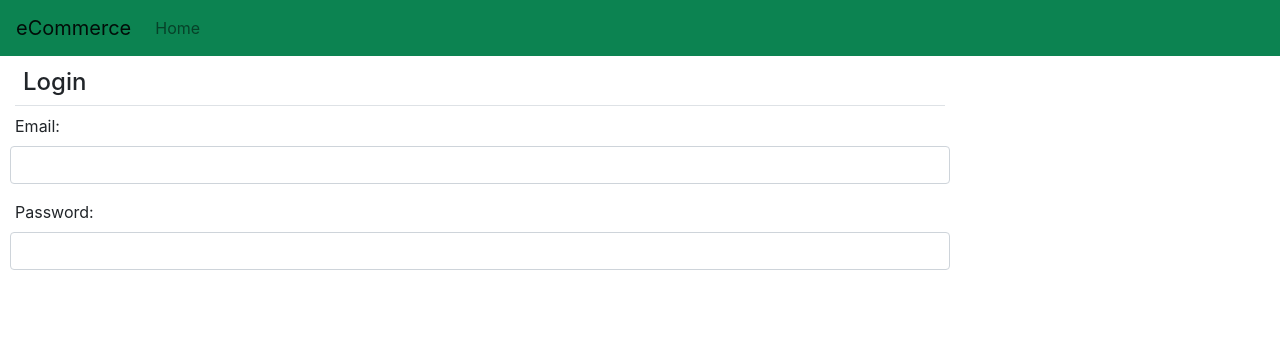
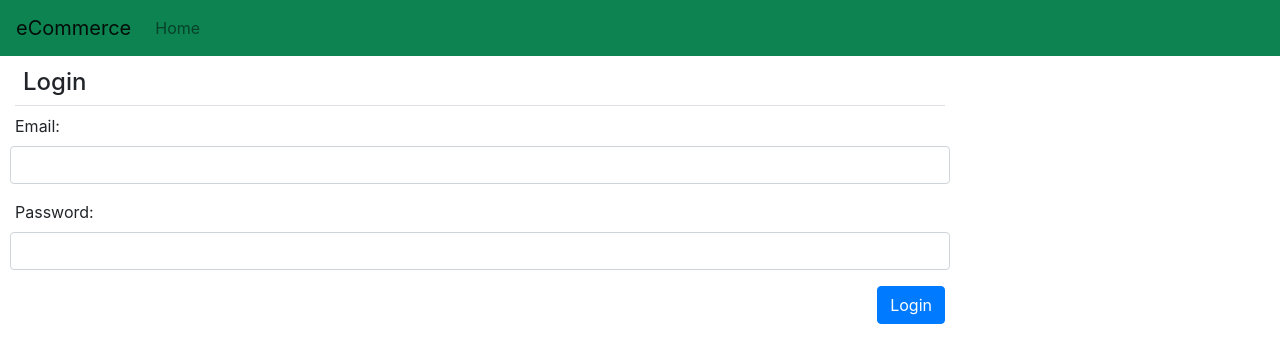
Before and after one commit to Kagin007/e-commerce, a React (Create React App) app: page / in a window 1280 px wide. Shown: the top 362 px of the page. Built offline with nearby package versions, Linux system fonts and the light colour scheme.

Commit message:
add login authentication

```diff
--- a/src/Login.jsx
+++ b/src/Login.jsx
@@ -4,7 +4,7 @@ export default class Login extends Component {
 
   constructor(props) {
     super(props)
-    this.state = {email: "", password: ""};
+    this.state = {email: "", password: "", message: ""};
   }
 
   render() {
@@ -18,7 +18,9 @@ export default class Login extends Component {
           <input
             type="text"
             className="form-control"
-            value={this.state.email}/>
+            value={this.state.email}
+            onChange={(event)=> {this.setState( {email: event.target.value} )}}
+          />
         </div>
       {/* Email ends */}
 
@@ -28,11 +30,33 @@ export default class Login extends Component {
           <input
             type="password"
             className="form-control"
-            value={this.state.password}/>
+            value={this.state.password}
+            onChange={(event)=> {this.setState( {password: event.target.value} )}}
+          />
         </div>
       {/* Password ends */}
+
+      <div className="text-right">
+        <span>{this.state.message}</span>
+        <button className="btn btn-primary" onClick={this.onLoginClick}>
+          Login
+        </button>
+      </div>
+
     </div>
       // Email ends
     )
   }
+
+  onLoginClick = () => {
+    console.log(this.state)
+    if(this.state.email === "admin@test.com" && this.state.password === "admin123") {
+      //success
+      this.setState({message: <span className="text-success">Successfully Logged-in</span>})
+    }
+    else {
+      //error
+      this.setState({message: <span className="text-danger">Invalid login, please try again</span>})
+    }
+  }
 }
```
